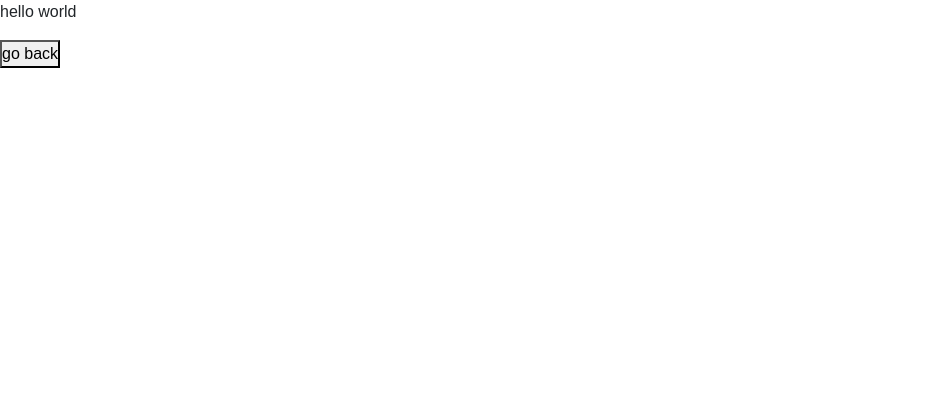
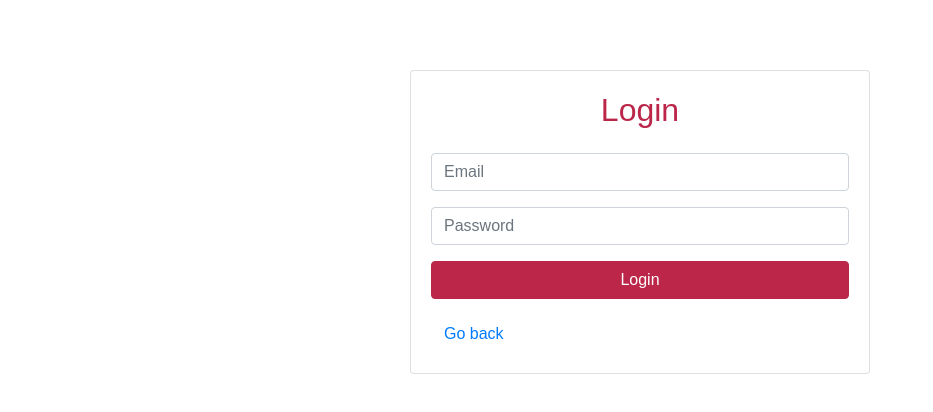
Before and after one commit to Rijan-Budds/E-commerce, a React (Create React App) app: page /login in a window 1280 px wide. Shown: the top 412 px of the page, without its empty margins (0-933 px from the left). Built offline with nearby package versions, Linux system fonts and the light colour scheme.

Commit message:
added login page

```diff
--- a/src/App.css
+++ b/src/App.css
@@ -318,18 +318,17 @@ nav .navPart2 ul li a:hover{
   background-color: rgba(255, 77, 121, 0.05);
   color: #ff4d79;
   transform: translateX(4px);
-  /* Visual indicator */
   border-left: 3px solid #ff4d79;
 }
 
 .scrollable-category {
-  overflow-y: auto; /* Enable vertical scrolling */
-  scrollbar-width: none; /* Hide scrollbar for Firefox */
-  -ms-overflow-style: none; /* Hide scrollbar for IE and Edge */
+  overflow-y: auto;
+  scrollbar-width: none;
+  -ms-overflow-style: none;
 }
 
 .scrollable-category::-webkit-scrollbar {
-  display: none; /* Hide scrollbar for Chrome, Safari and Opera */
+  display: none;
 }
 
 .scrollable-category ul {
@@ -347,3 +346,26 @@ nav .navPart2 ul li a:hover{
   height: 100%;
   width: 100%;
 }
+
+/* Add this to your App.css */
+.login-container {
+  max-width: 500px;
+  margin: 50px auto;
+  padding: 20px;
+}
+
+.login-container h2 {
+  color: #bb2649; /* Your purple color */
+  text-align: center;
+  margin-bottom: 20px;
+}
+
+.login-container .btn-primary {
+  background-color: #bb2649;
+  border-color: #bb2649;
+}
+
+.login-container .btn-primary:hover {
+  background-color: #9a1d3a;
+  border-color: #9a1d3a;
+}
--- a/src/Components/Login/index.js
+++ b/src/Components/Login/index.js
@@ -1,15 +1,53 @@
 import { useNavigate } from "react-router-dom";
 
-export default function Login(){
+export default function Login() {
     const navigate = useNavigate();
 
     const handleGo = () => {
         navigate('/', {replace: true});
     }
-    return(
-        <div>
-        <p>hello world</p>
-        <button type="button" onClick={handleGo}>go back</button>
+
+    return (
+        <div className="login-container"> {/* Add this wrapper */}
+            <div className="card"> {/* Use Bootstrap card classes */}
+                <div className="card-body">
+                    <h2>Login</h2>
+
+                    <form className="mt-4"> {/* Add margin-top */}
+                        <div className="mb-3"> {/* Add form group */}
+                            <input
+                                type="email"
+                                className="form-control"
+                                placeholder="Email"
+                                required
+                            />
+                        </div>
+                        <div className="mb-3">
+                            <input
+                                type="password"
+                                className="form-control"
+                                placeholder="Password"
+                                required
+                            />
+                        </div>
+
+                        <button
+                            type="submit"
+                            className="btn btn-primary w-100"
+                        >
+                            Login
+                        </button>
+                    </form>
+
+                    <button
+                        type="button"
+                        onClick={handleGo}
+                        className="btn btn-link mt-3"
+                    >
+                        Go back
+                    </button>
+                </div>
+            </div>
         </div>
     );
 }
```
